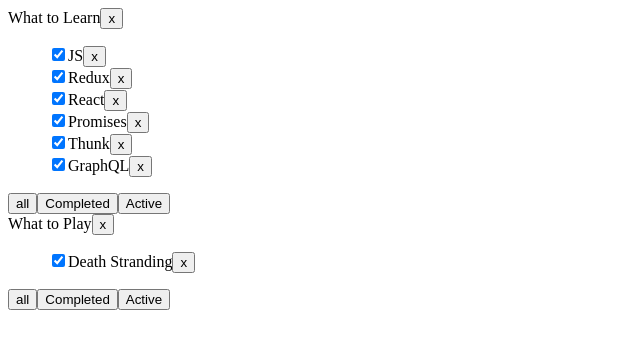
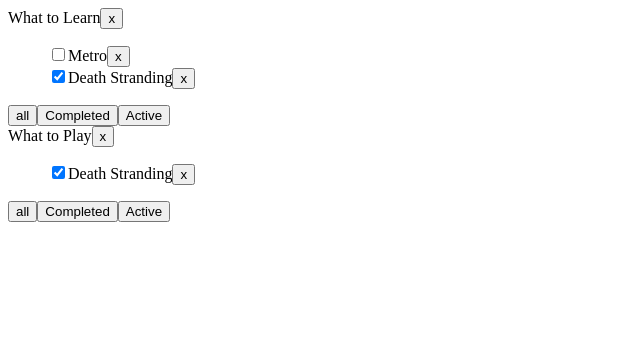
Before and after one commit to l-tasya/todolist, a React (Create React App) app: page / in a window 1280 px wide. Shown: the top 348 px of the page, without its empty margins (0-640 px from the left). Built offline with nearby package versions, Linux system fonts and the light colour scheme.

Commit message:
use Redux state, changeFilterAC

```diff
--- a/src/App.tsx
+++ b/src/App.tsx
@@ -1,88 +1,55 @@
-import React, {useState} from "react";
+import React from "react";
 import {TodoList} from "./components/TodoList/TodoList";
-import {v1} from "uuid";
+import {AllTasksType} from "./redux/reducers/tasksReducer";
+import {changeFilterAC, FilterType, TodoListsType} from "./redux/reducers/todoListReducer";
+import {AppStateType} from "./redux/store/store";
+import {useDispatch, useSelector} from "react-redux";
 
 
-//filter
-export type FilterType = "All" | "Completed" | "Active"
-//todoLists
-export type TodoListType = {
-    id: string
-    title: string
-    filter: FilterType
-}
-export type TodoListsType = TodoListType[]
-//tasks
-export type TaskType = {
-    id: string
-    title: string
-    isDone: boolean
-}
-export type TasksType = TaskType[]
-export type AllTasksType = {
-    [key: string]: TasksType,
-}
-export const todoList1 = v1()
-export const todoList2 = v1()
 export const App = () => {
+    const tasks = useSelector<AppStateType, AllTasksType>(t => t.tasks)
+    const todoLists = useSelector<AppStateType, TodoListsType>(t => t.todoList)
+    const dispatch = useDispatch()
 
-    const [tasks, setTasks] = useState<AllTasksType>({
-        [todoList1]: [
-            {id: v1(), title: "JS", isDone: true},
-            {id: v1(), title: "Redux", isDone: true},
-            {id: v1(), title: "React", isDone: true},
-            {id: v1(), title: "Promises", isDone: true},
-            {id: v1(), title: "Thunk", isDone: true},
-            {id: v1(), title: "GraphQL", isDone: true},
-        ],
-        [todoList2]: [
-            {id: v1(), title: "Metro", isDone: false},
-            {id: v1(), title: "Death Stranding", isDone: true},
-        ]
-    })
-    const [todoLists, setTodoLists] = useState<TodoListsType>([
-        {id: todoList1, title: "What to Learn", filter: "All"},
-        {id: todoList2, title: "What to Play", filter: "Completed"},
-    ])
-    //callbacks
+    // const [todoLists, setTodoLists] = useState<TodoListsType>([
+    //     {id: todoList1, title: "What to Learn", filter: "All"},
+    //     {id: todoList2, title: "What to Play", filter: "Completed"},
+    // ])
+    // //callbacks
     const setFilter = (todoListID: string, newValue: FilterType) => {
-        let todoList = todoLists.find(t=>t.id === todoListID)
-        if(todoList){
-            todoList.filter = newValue
-        }
-        setTodoLists([...todoLists])
+        dispatch(changeFilterAC(todoListID, newValue))
     }
-    const removeTask = (todoListID: string, taskID: string) =>{
-        tasks[todoListID] = tasks[todoListID].filter(t=>t.id !==taskID)
-        setTasks({...tasks})
-    }
-    const removeTodoList = (todoListID: string) =>{
-        let todoList = todoLists.filter(t=>t.id !== todoListID)
-        delete tasks[todoListID]
-        setTodoLists([...todoList])
-    }
-    const changeCheckBox = (todoListID: string, taskID: string, newValue: boolean) =>{
-        let items = tasks[todoListID]
-        let task = items.find(t=>t.id === taskID)
-        if(task){
-            task.isDone = newValue
-        }
-        setTasks({...tasks})
-    }
-
-
-
+    // const removeTask = (todoListID: string, taskID: string) =>{
+    //     tasks[todoListID] = tasks[todoListID].filter(t=>t.id !==taskID)
+    //     setTasks({...tasks})
+    // }
+    // const removeTodoList = (todoListID: string) =>{
+    //     let todoList = todoLists.filter(t=>t.id !== todoListID)
+    //     delete tasks[todoListID]
+    //     setTodoLists([...todoList])
+    // }
+    // const changeCheckBox = (todoListID: string, taskID: string, newValue: boolean) =>{
+    //     let items = tasks[todoListID]
+    //     let task = items.find(t=>t.id === taskID)
+    //     if(task){
+    //         task.isDone = newValue
+    //     }
+    //     setTasks({...tasks})
+    // }
+    //
+    //
+    //
 
 
     return <div>
         {
-            todoLists.map(t=>{
+            todoLists.map(t => {
                 let resultTasks = tasks[t.id];
-                if(t.filter === 'Active'){
-                    resultTasks = tasks[t.id].filter(t=>!t.isDone)
+                if (t.filter === "Active") {
+                    resultTasks = tasks[t.id].filter(t => !t.isDone)
                 }
-                if(t.filter === 'Completed'){
-                    resultTasks =tasks[t.id].filter(t=>t.isDone)
+                if (t.filter === "Completed") {
+                    resultTasks = tasks[t.id].filter(t => t.isDone)
                 }
                 return <TodoList
                     key={t.id}
@@ -90,9 +57,12 @@
                     title={t.title}
                     tasks={resultTasks}
                     setFilter={setFilter}
-                    removeTask={removeTask}
-                    removeTodoList={removeTodoList}
-                    changeCheckBox={changeCheckBox}
+                    removeTask={() => {
+                    }}
+                    removeTodoList={() => {
+                    }}
+                    changeCheckBox={() => {
+                    }}
                 />
             })
         }
```
